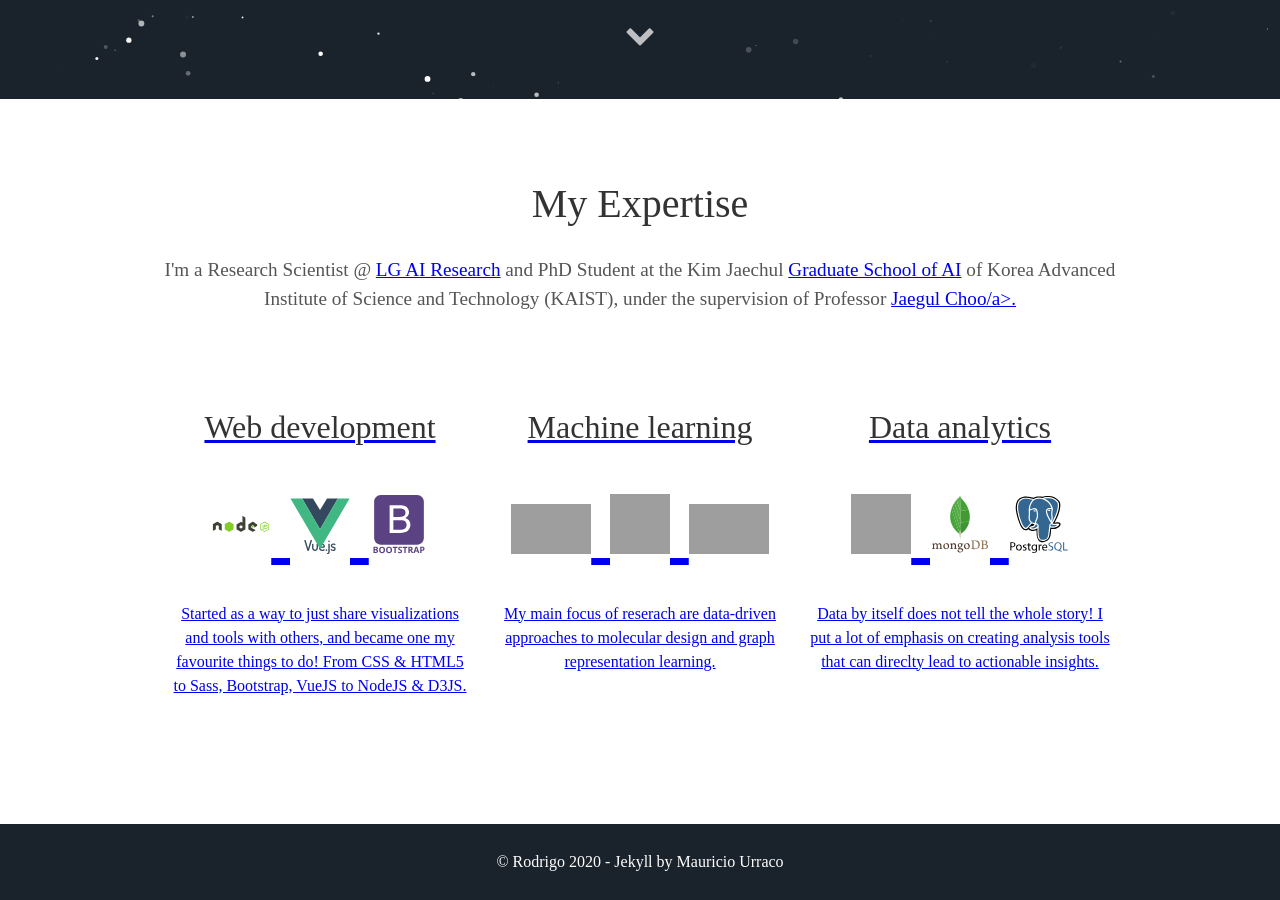
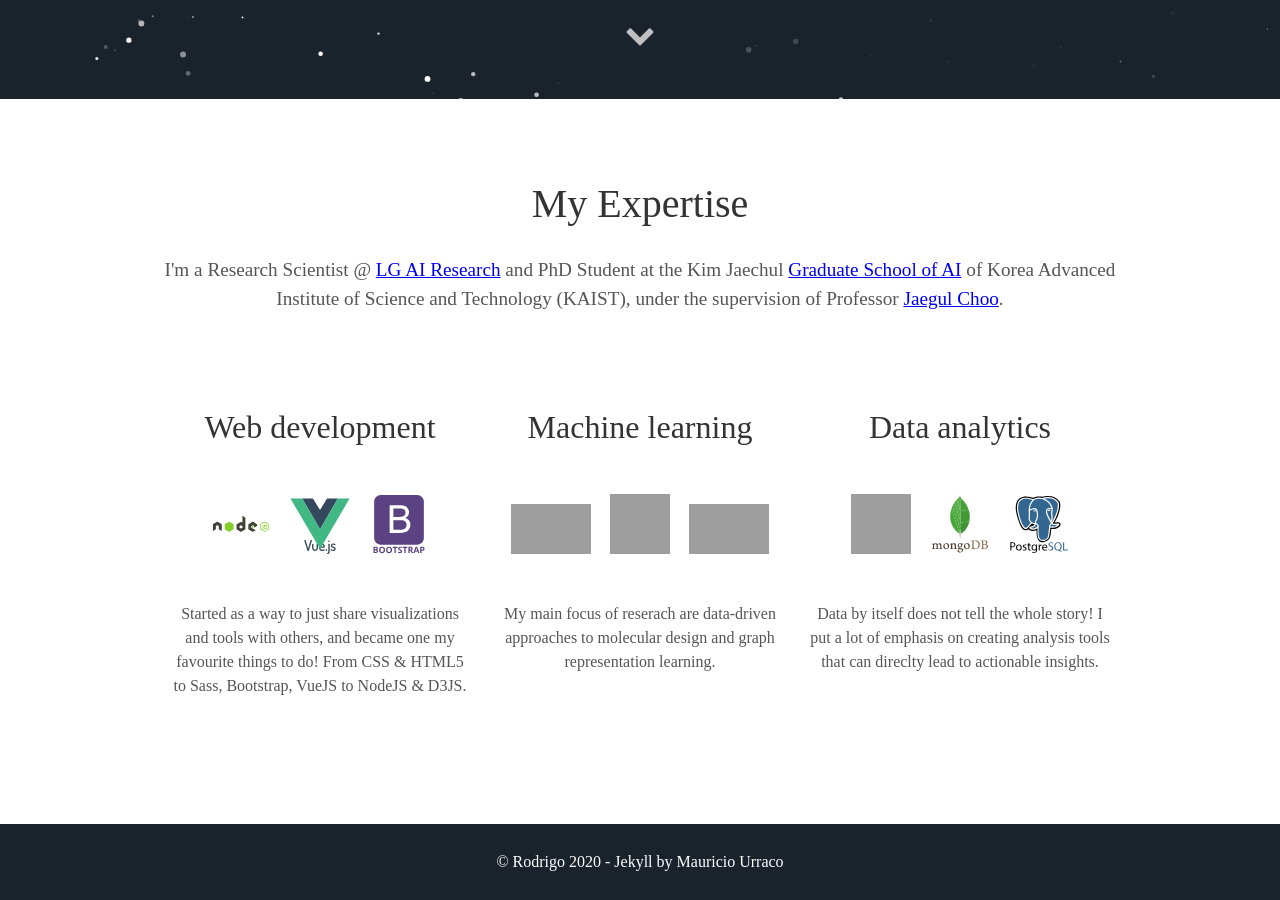
Before and after one commit to rshormazabal/rshormazabal.github.io, a Jekyll site: the page built from index.html, in a window 1280 px wide and 900 px high, scrolled down 801 px, cut to the strip 0-900 px from the top of the window. Built offline with Jekyll 4.4.1, drawn with Linux system fonts in a browser that asks for light colours; some web fonts are replaced; grey boxes are pictures that could not be loaded.

Commit message:
Fix desc

```diff
--- a/_config.yml
+++ b/_config.yml
@@ -6,7 +6,7 @@ description: AI Research Scientist
 
 # User settings
 username: Rodrigo
-user_description: I'm a Research Scientist @ <a href="https://www.lgresearch.ai/">LG AI Research</a> and PhD Student at the Kim Jaechul <a href="https://gsai.kaist.ac.kr/">Graduate School of AI</a> of Korea Advanced Institute of Science and Technology (KAIST), under the supervision of Professor <a href="https://sites.google.com/site/jaegulchoo/">Jaegul Choo/a>.
+user_description: I'm a Research Scientist @ <a href="https://www.lgresearch.ai/">LG AI Research</a> and PhD Student at the Kim Jaechul <a href="https://gsai.kaist.ac.kr/">Graduate School of AI</a> of Korea Advanced Institute of Science and Technology (KAIST), under the supervision of Professor <a href="https://sites.google.com/site/jaegulchoo/">Jaegul Choo</a>.
 user_title: Research Scientist @ LG AI Research
 email: rodrigo@lgresearch.ai
 twitter_username: rshormazabal
```
